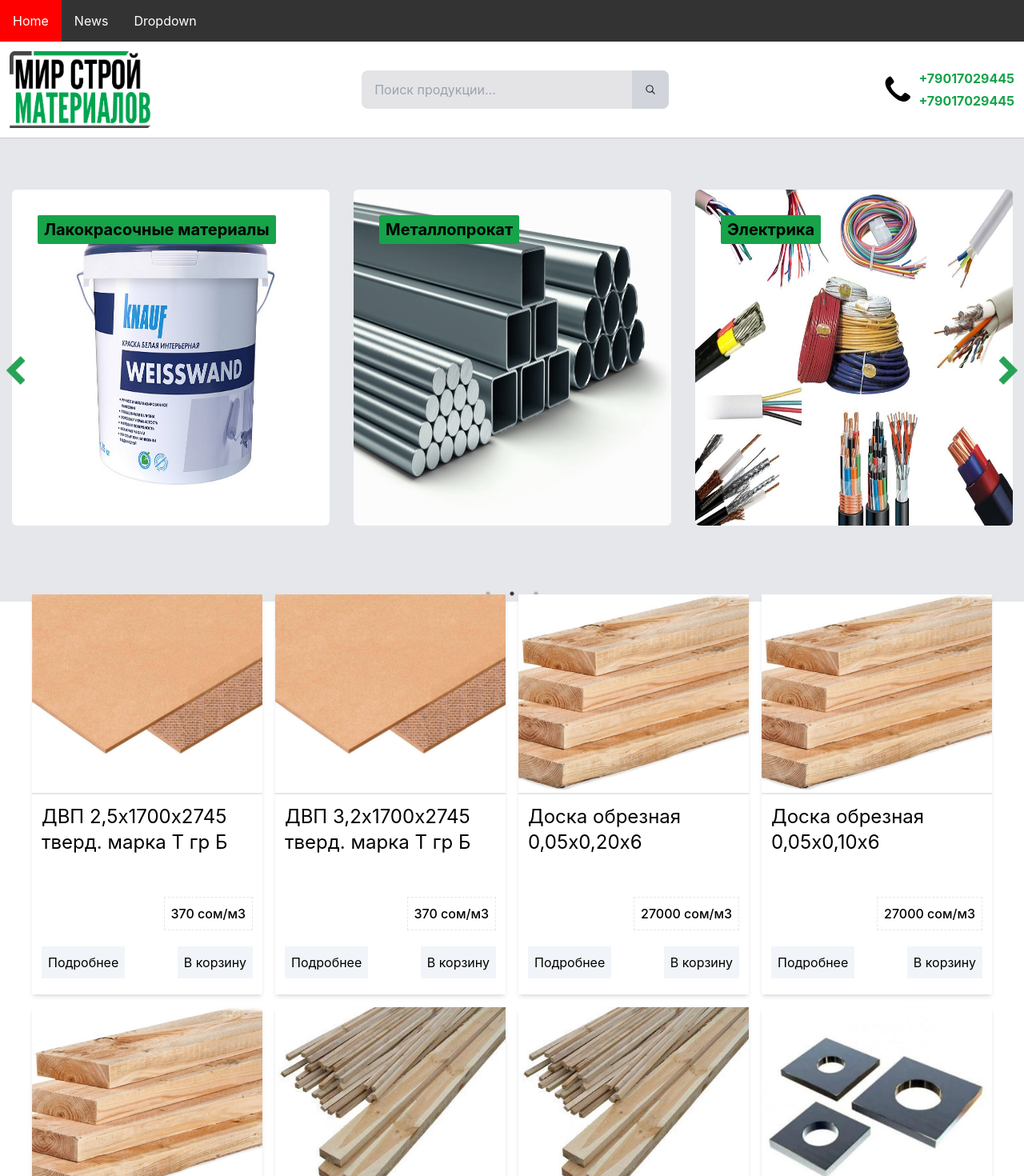
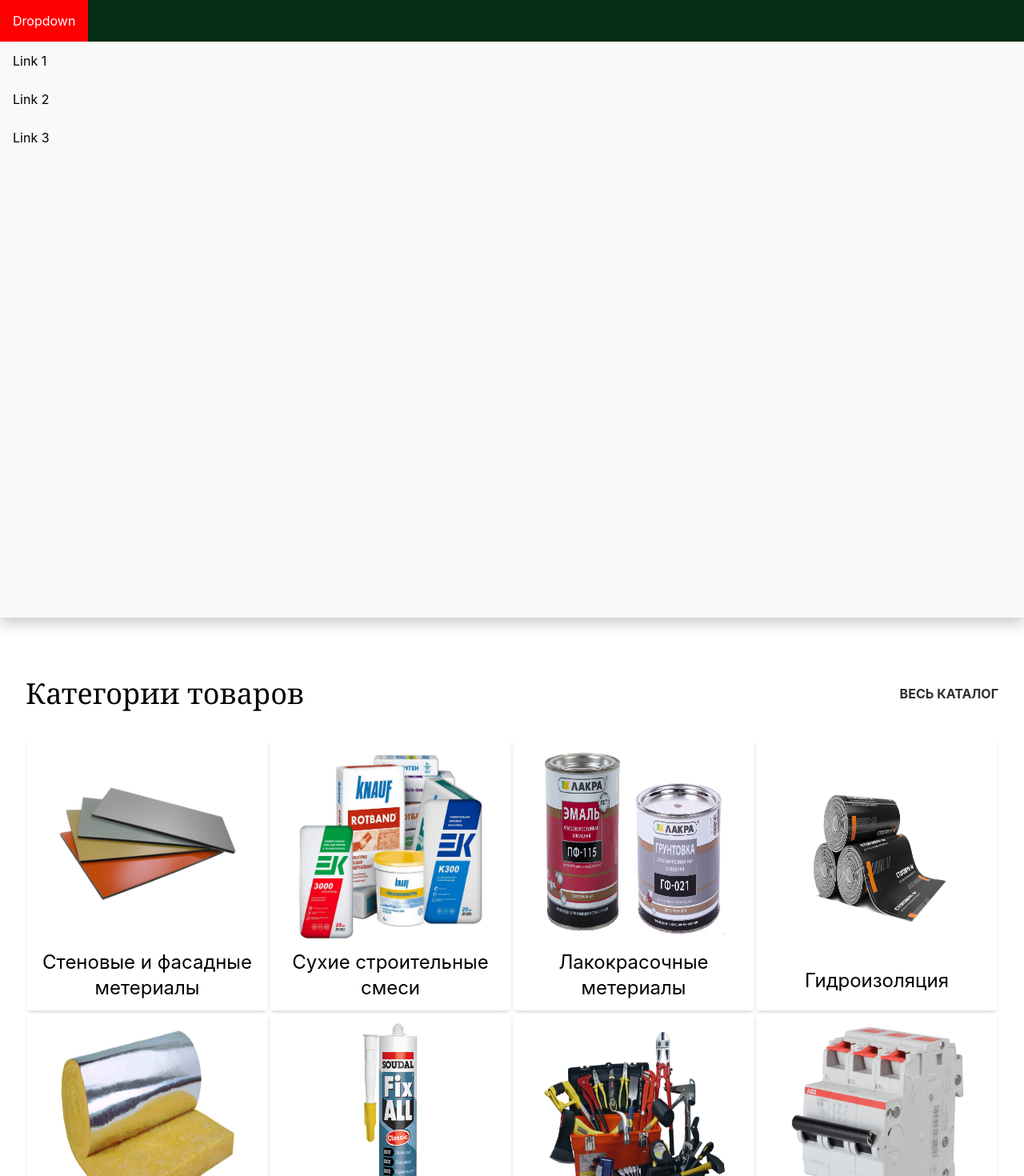
Before and after one commit to koontinuum/materialstroy, a React (Create React App) app: page / in a window 1280 px wide. Shown: the top 1470 px of the page at 80% size. Built offline with nearby package versions, Linux system fonts and the light colour scheme.

Commit message:
feat/addsmall changes

```diff
--- a/src/App.js
+++ b/src/App.js
@@ -12,8 +12,8 @@ function App() {
       <NavBar />
       <Header />
       <SliderComponent />
+      <Category />
       <CardProduct />
-      <Category />
       <Footer />
     </div>
   );
--- a/src/components/cardProduct/CardProduct.css
+++ b/src/components/cardProduct/CardProduct.css
@@ -1,4 +1,3 @@
-.discription{
-possition: absolute;
-
+.discription {
+  possition: absolute;
 }
--- a/src/components/cardProduct/CardProduct.jsx
+++ b/src/components/cardProduct/CardProduct.jsx
@@ -1,12 +1,12 @@
-import React, { useState } from 'react'
-import {CardData} from '../../constants/CardData'
-import cn from 'classnames'
+import React, { useState } from "react";
+import { CardData } from "../../constants/CardData";
+import cn from "classnames";
 
 const CardProduct = () => {
-  const [show, setShow] = useState(false)
+  const [show, setShow] = useState(false);
 
   return (
-    <div className="w-full items-center gap-4 flex flex-col sm:flex-wrap sm:flex-row p-4 md:justify-center ">
+    <div className="w-full items-center gap-4 flex flex-col sm:flex-wrap sm:flex-row p-4 md:justify-center bg-[#e5e7eb] py-[60px]">
       {CardData.map((card) => (
         <div
           className="w-5/6 sm:w-72 relative bg-white shadow-md sm:h-[500px] flex flex-col  "
@@ -46,7 +46,6 @@ const CardProduct = () => {
             >
               Подробнее
             </button>
-
             <button className="self-end ease-in-out duration-300 bg-slate-100 w-fit p-2 hover:bg-slate-300 cursor-pointer">
               В корзину
             </button>
@@ -55,6 +54,6 @@ const CardProduct = () => {
       ))}
     </div>
   );
-}
+};
 
-export default CardProduct
+export default CardProduct;
--- a/src/components/category/Category.jsx
+++ b/src/components/category/Category.jsx
@@ -3,14 +3,19 @@ import { CategoryData } from "../../constants/categoryData";
 
 function Category() {
   return (
-    <div>
-      <div className="">
-        <h3 className="text-center text-4xl text-medium font-serif my-5">Категории товаров</h3>
+    <div className="mt-[100px] pb-[100px]">
+      <div className="flex justify-between items-center px-[32px]">
+        <h3 className="text-start text-4xl text-medium font-serif my-5">
+          Категории товаров
+        </h3>
+        <a className="text-[#2e2e2e] font-bold" href="#">
+          ВЕСЬ КАТАЛОГ
+        </a>
       </div>
       <div className="w-full items-center gap-1 flex flex-col sm:flex-wrap sm:flex-row p-4 md:justify-center ">
         {CategoryData.map((item) => (
           <div
-            className="w-5/6 p-3 bg-white shadow-md sm:h-[340px] sm:w-[300px] flex flex-col hover:shadow-xl"
+            className="w-5/6 p-3 bg-white shadow-md sm:h-[340px] sm:w-[300px] flex flex-col hover:shadow-2xl cursor-pointer hover:scale-100"
             key={item.id}
           >
             <div className="object-cover h-5/6 w-5/6 flex self-center">
--- a/src/components/header/Header.jsx
+++ b/src/components/header/Header.jsx
@@ -2,8 +2,8 @@ import React from "react";
 import styles from "./Header.module.scss";
 import logo from "../../assets/logo.png";
 import search from "../../assets/searchImg.svg";
-import call from "../../assets/phoneImg.svg";
-import delivery from "../../assets/deliveryImg.svg";
+import call from "../../assets/phoneCallIcon.svg";
+import delivery from "../../assets/deliveryIcon.svg";
 
 function Header() {
   return (
--- a/src/components/navBar/NavBar.jsx
+++ b/src/components/navBar/NavBar.jsx
@@ -4,14 +4,9 @@ import styles from "./NavBar.module.scss";
 function NavBar() {
   return (
     <div>
-      <div className={styles.navbar}>
-        <a href="#home">Home</a>
-        <a href="#news">News</a>
+      <div className="overflow-hidden bg-[#052e16]">
         <div className={styles.dropdown}>
-          <button className={styles.dropbtn}>
-            Dropdown
-            <i class="fa fa-caret-down"></i>
-          </button>
+          <button className={styles.dropbtn}>Dropdown</button>
           <div className={styles.dropdown_content}>
             <a href="#">Link 1</a>
             <a href="#">Link 2</a>
--- a/src/components/navBar/NavBar.module.scss
+++ b/src/components/navBar/NavBar.module.scss
@@ -1,8 +1,3 @@
-.navbar {
-  overflow: hidden;
-  background-color: #333;
-}
-
 .navbar a {
   float: left;
   font-size: 16px;
@@ -37,9 +32,11 @@
   display: none;
   position: absolute;
   background-color: #f9f9f9;
-  min-width: 160px;
+  width: 100%;
+  height: 90%;
+  left: 0;
   box-shadow: 0px 8px 16px 0px rgba(0, 0, 0, 0.2);
-  z-index: 1;
+  z-index: 2;
 }
 
 .dropdown_content a {
--- a/src/components/slider/SliderComponent.jsx
+++ b/src/components/slider/SliderComponent.jsx
@@ -3,7 +3,7 @@ import styles from "./SliderComponent.module.scss";
 import Slider from "react-slick";
 import "slick-carousel/slick/slick.css";
 import "slick-carousel/slick/slick-theme.css";
-import { slideProducts } from "../../objects/slideProducts";
+import { slideProducts } from "../../constants/slideProducts";
 import click from "../../assets/click.png";
 
 const SliderComponent = () => {
@@ -16,7 +16,7 @@ const SliderComponent = () => {
     slidesToShow: 3,
     slidesToScroll: 3,
     initialSlide: 0,
-    autoplay: true,
+    autoplay: false,
     autoplaySpeed: 4000,
     pauseOnHover: true,
     arrows: false,
--- a/src/components/slider/SliderComponent.module.scss
+++ b/src/components/slider/SliderComponent.module.scss
@@ -33,7 +33,7 @@
   .product {
     @apply relative w-full cursor-pointer;
     b {
-      @apply absolute px-2 py-1 top-8 left-8 bg-green-600 text-black text-xl rounded-[2px];
+      @apply absolute px-2 py-1 top-8 left-8 bg-green-600 opacity-80 text-black text-xl rounded-[2px] w-[320px];
     }
     img {
       @apply w-full h-[420px] rounded-md;
```
Also changed, not shown: src/constants/slideProducts.js (renamed from src/objects/slideProducts.js).
